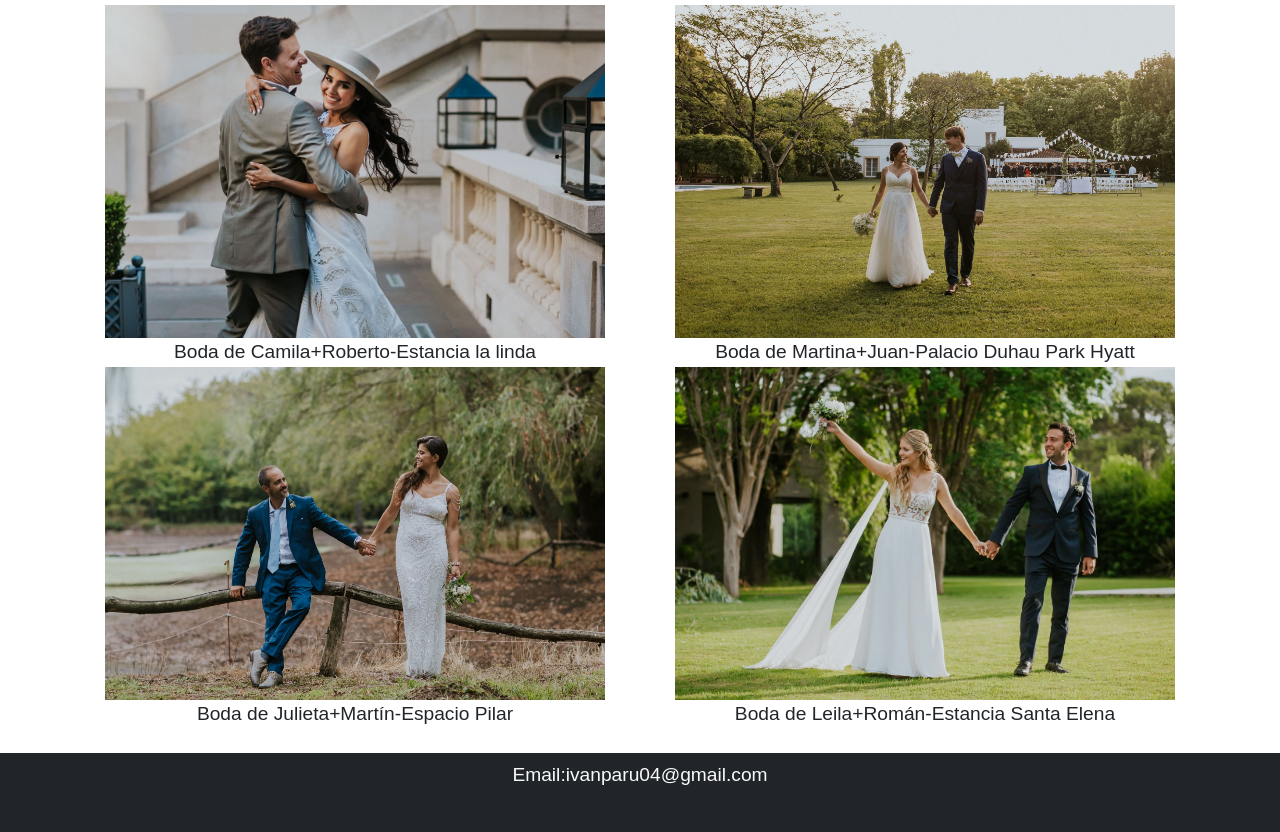
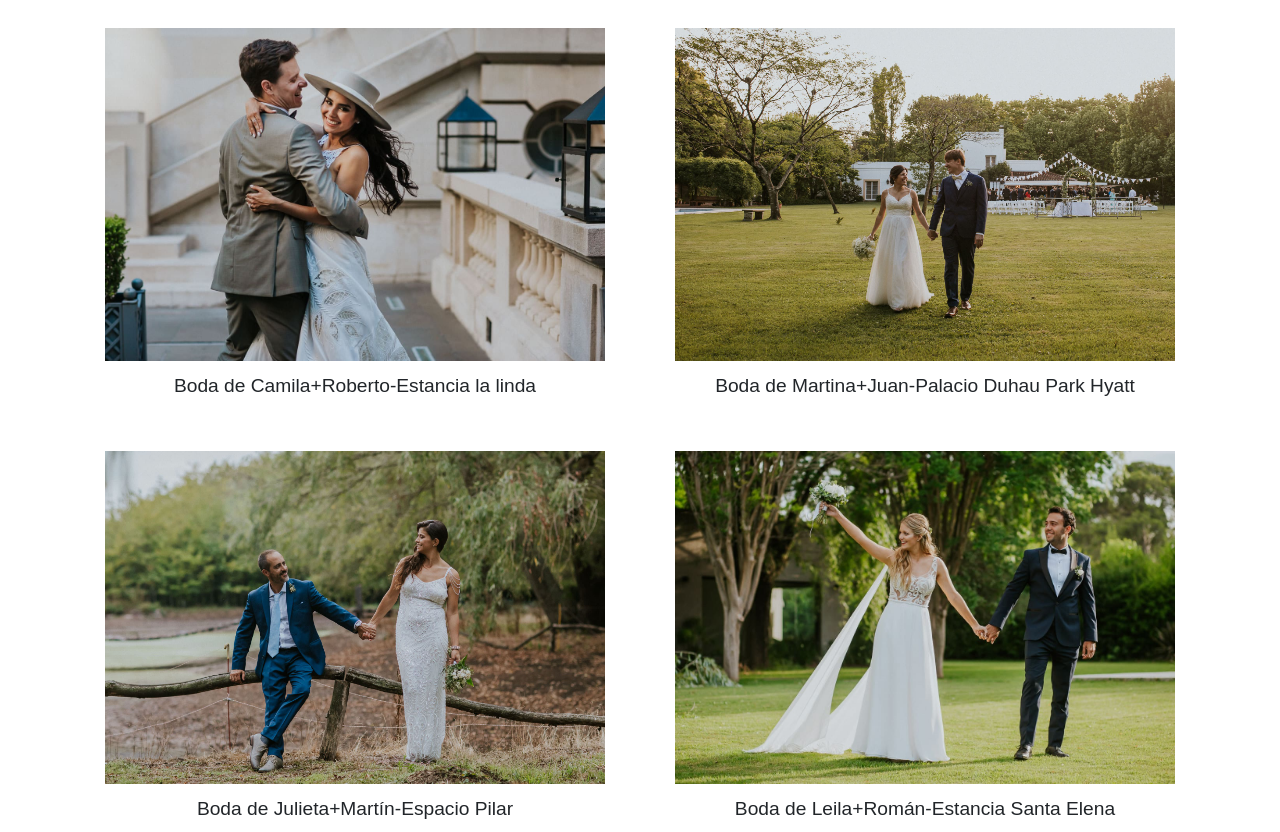
Before and after one commit to ivanparu/Photography_webPage, a website: page pages/bodas.html in a window 1280 px wide. Shown: the part 259-1091 px from the top of the page. Drawn offline with nearby package versions, Linux system fonts and the light colour scheme; a web font is replaced by a local one.

Commit message:
Corrigiendo textos

```diff
--- a/pages/bodas.html
+++ b/pages/bodas.html
@@ -52,25 +52,25 @@
         <h1 class="textoh2">Ultimos Trabajos</h1>
       <div class="container">
         <div class="row align-items-start">
-          <div class="col lg-6 d-flex justify-content-center direc ">
+          <div class="col lg-6 d-flex justify-content-center direc separacion ">
             <img src="../img/boda1_comprimida.jpg" alt="" width="500px">
-            Boda de Camila+Roberto-Estancia la linda
+           <p> Boda de Camila+Roberto-Estancia la linda </p>
           </div>
-          <div class="col lg-6 d-flex justify-content-center direc">
+          <div class="col lg-6 d-flex justify-content-center direc separacion">
             <img src="../img/boda3_comprimida.jpg" alt="" width="500px">
-            Boda de Martina+Juan-Palacio Duhau Park Hyatt
+            <p>Boda de Martina+Juan-Palacio Duhau Park Hyatt</p>
           </div>
         </div>
       </div>
       <div class="container">
         <div class="row align-items-start">
-          <div class="col lg-6 d-flex justify-content-center direc">
+          <div class="col lg-6 d-flex justify-content-center direc separacion">
             <img src="../img/boda2_comprimida.jpg" alt="" width="500px">
-            Boda de Julieta+Martín-Espacio Pilar
+           <p> Boda de Julieta+Martín-Espacio Pilar</p>
           </div>
-          <div class="col lg-6 d-flex justify-content-center direc">
+          <div class="col lg-6 d-flex justify-content-center direc separacion">
             <img src="../img/boda4_comprimida.jpg" alt="" width="500px">
-            Boda de Leila+Román-Estancia Santa Elena
+            <p>Boda de Leila+Román-Estancia Santa Elena</p>
           </div>
         </div>
       </div>
--- a/scss/estilos.scss
+++ b/scss/estilos.scss
@@ -148,3 +148,12 @@ body {
 .form{
     @include padding(5%,5%)
 }
+
+.separacion{
+    padding-top: 2%;
+    padding-bottom: 1%;
+
+    p{
+        padding-top: 2%;
+    }
+}
```
Also changed, not shown: index.html (+2 -2 lines), css/estilos.css.
